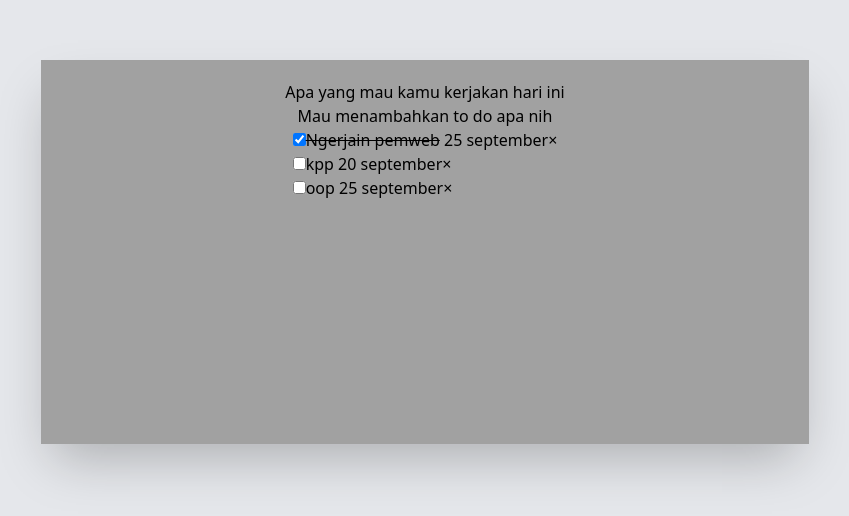
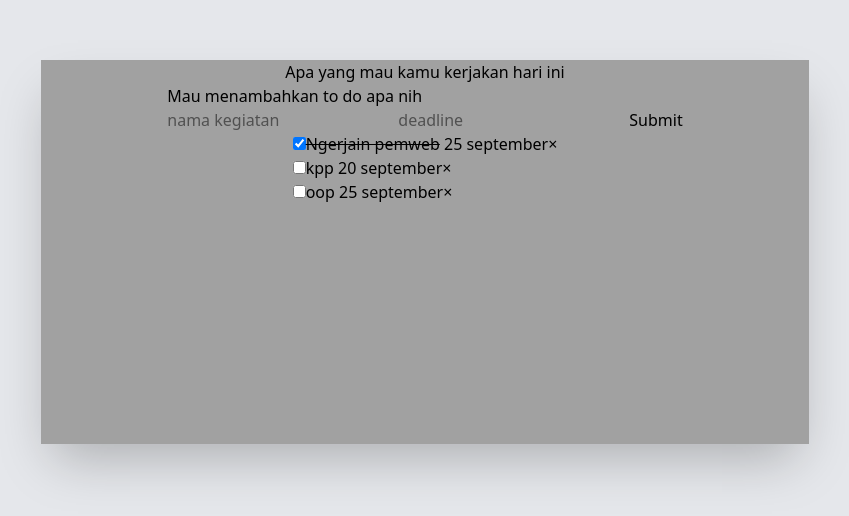
Before and after one commit to fikrahdamar/todo-app, a React (Vite) app: page / in a window 1280 px wide. Shown: the part 148-664 px from the top of the page, without its empty margins (215-1064 px from the left). Built offline with nearby package versions, Linux system fonts and the light colour scheme.

Commit message:
Add form for submit items

```diff
--- a/src/App.tsx
+++ b/src/App.tsx
@@ -3,7 +3,7 @@ import "./App.css";
 import Form from "./components/Form";
 import Header from "./components/Header";
 import { TodoList } from "./components/TodoList";
-import { TodoItem } from "./types/todo";
+import { NewTodoItem, TodoItem } from "./types/todo";
 
 const list: TodoItem[] = [
   { id: 1, name: "Ngerjain pemweb", checked: true, deadline: "25 september" },
@@ -31,13 +31,28 @@ function App() {
       )
     );
   }
+  function handleDeleteItem(id: number) {
+    setItem(item.filter((item) => item.id !== id));
+  }
+  function handleAddItem(newItem: NewTodoItem) {
+    const newTodo: TodoItem = {
+      ...newItem,
+      id: Date.now(),
+      checked: false,
+    };
+    setItem([...item, newTodo]);
+  }
   return (
     <>
       <div className="h-screen flex justify-center items-center bg-gray-200">
         <div className="flex flex-col items-center  bg-neutral-400 shadow-2xl h-96 w-3/5">
           <Header />
-          <Form />
-          <TodoList list={item} onChecked={setIsChecked} />
+          <Form onAddItem={handleAddItem} />
+          <TodoList
+            list={item}
+            onChecked={setIsChecked}
+            onDeleteItem={handleDeleteItem}
+          />
         </div>
       </div>
     </>
--- a/src/components/Form.tsx
+++ b/src/components/Form.tsx
@@ -1,8 +1,39 @@
-const Form = () => {
+import React, { useState } from "react";
+import { FormProps } from "../types/todo";
+
+const Form = ({ onAddItem }: FormProps) => {
+  const [name, setNames] = useState("");
+  const [deadline, setDeadline] = useState("");
+
+  function handleSubmit(e: React.FormEvent<HTMLFormElement>) {
+    e.preventDefault();
+
+    const newItem = {
+      name,
+      deadline,
+    };
+    if (!name || !deadline) return;
+    onAddItem(newItem);
+    setNames("");
+    setDeadline("");
+  }
   return (
     <>
-      <form action="submit">
+      <form action="submit" onSubmit={handleSubmit}>
         <h1>Mau menambahkan to do apa nih</h1>
+        <input
+          type="text"
+          placeholder="nama kegiatan"
+          value={name}
+          onChange={(e) => setNames(e.target.value)}
+        />
+        <input
+          type="text"
+          placeholder="deadline"
+          value={deadline}
+          onChange={(e) => setDeadline(e.target.value)}
+        />
+        <button>Submit </button>
       </form>
     </>
   );
--- a/src/components/Header.tsx
+++ b/src/components/Header.tsx
@@ -1,8 +1,8 @@
 const Header = () => {
   return (
     <>
-      <div className="mt-5 ">
-        <h3>Apa yang mau kamu kerjakan hari ini</h3>
+      <div>
+        <h3>Apa yang mau kamu kerjakan hari ini </h3>
       </div>
     </>
   );
--- a/src/components/TodoList.tsx
+++ b/src/components/TodoList.tsx
@@ -1,7 +1,11 @@
 import React from "react";
 import { TodoItemProps } from "../types/todo";
 
-export const TodoList: React.FC<TodoItemProps> = ({ list, onChecked }) => {
+export const TodoList: React.FC<TodoItemProps> = ({
+  list,
+  onChecked,
+  onDeleteItem,
+}) => {
   return (
     <>
       <div>
@@ -17,7 +21,9 @@ export const TodoList: React.FC<TodoItemProps> = ({ list, onChecked }) => {
                 {listItem.name}
               </span>
               <span> {listItem.deadline}</span>
-              <button>&times;</button>
+              <button onClick={() => onDeleteItem?.(listItem.id)}>
+                &times;
+              </button>
             </li>
           ))}
         </ul>
```
Also changed, not shown: src/types/todo.ts (+7 -0 lines).
